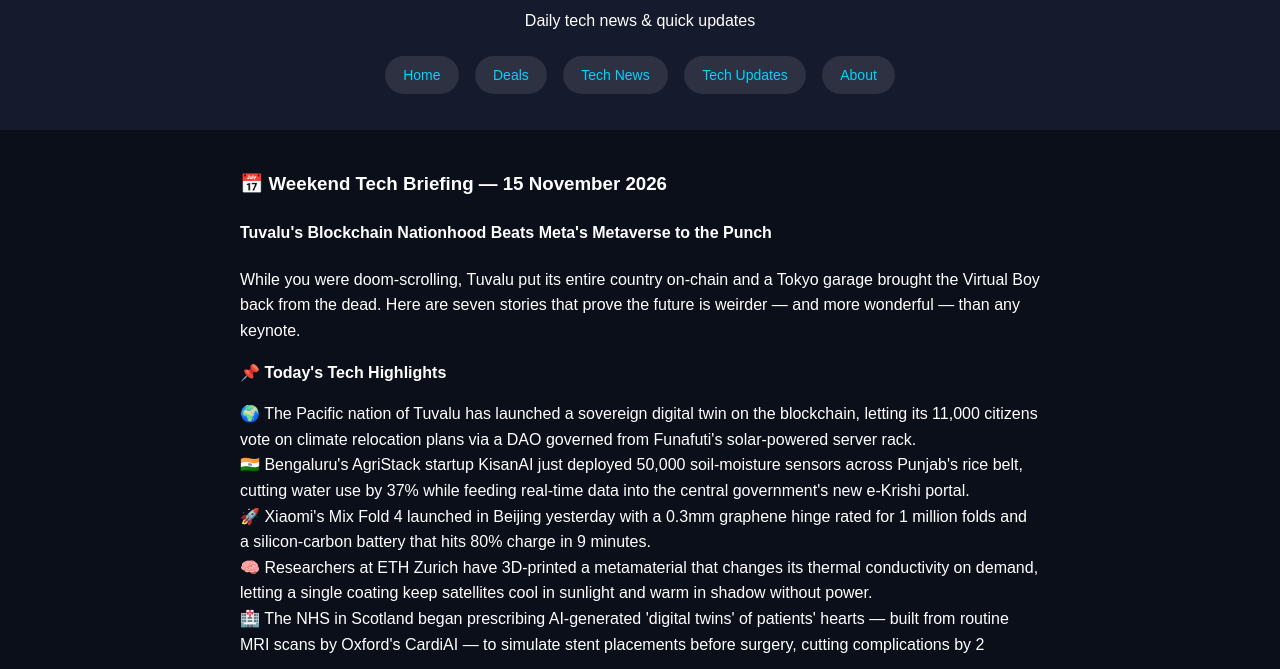
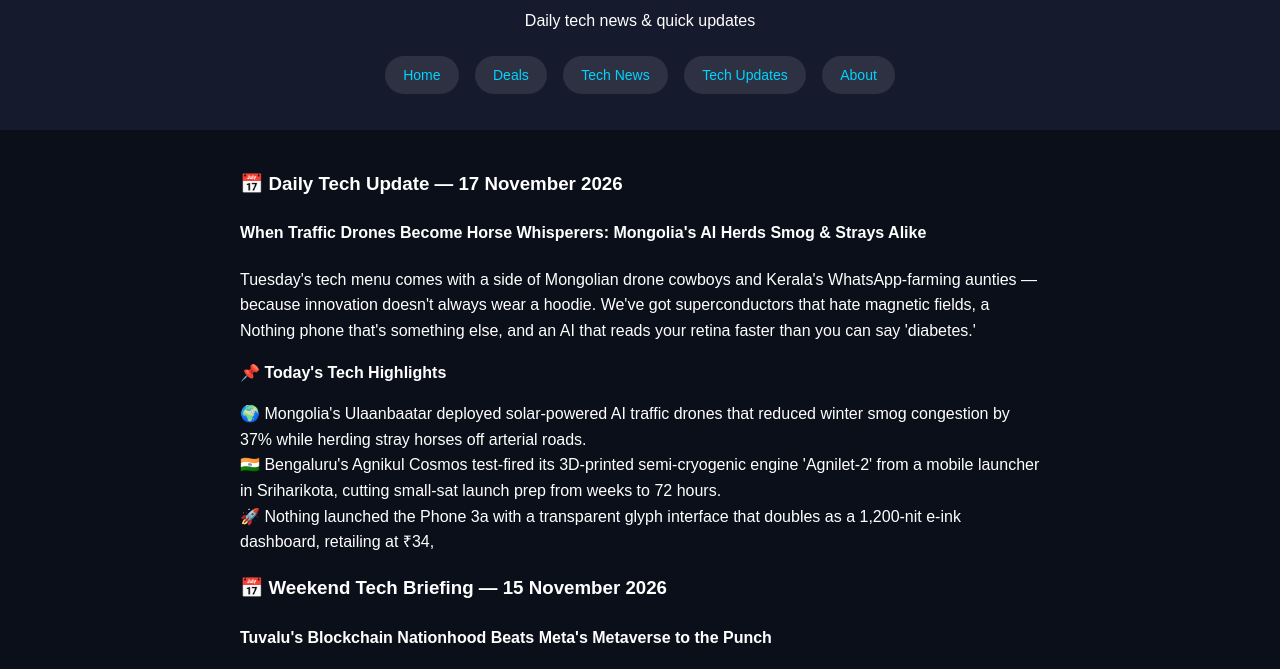
Before and after one commit to plugntech4u/plugntech4u.github.io, a plain HTML site: page tech-updates.html in a window 1280 px wide. Shown: the part 116-785 px from the top of the page. Drawn offline with Linux system fonts and the light colour scheme.

Commit message:
🤖 Auto: Daily tech update + sitemap 17 Nov 2026

```diff
--- a/tech-updates.html
+++ b/tech-updates.html
@@ -85,6 +85,17 @@
 
 <article>
     <!-- UPDATES_START -->
+
+<section class="update-entry">
+  <h3>📅 Daily Tech Update — 17 November 2026</h3>
+  <h4>When Traffic Drones Become Horse Whisperers: Mongolia's AI Herds Smog & Strays Alike</h4>
+  <p>Tuesday's tech menu comes with a side of Mongolian drone cowboys and Kerala's WhatsApp-farming aunties — because innovation doesn't always wear a hoodie. We've got superconductors that hate magnetic fields, a Nothing phone that's something else, and an AI that reads your retina faster than you can say 'diabetes.'</p>
+  <p><strong>📌 Today's Tech Highlights</strong></p>
+  <p>
+    🌍 Mongolia's Ulaanbaatar deployed solar-powered AI traffic drones that reduced winter smog congestion by 37% while herding stray horses off arterial roads.<br>
+    🇮🇳 Bengaluru's Agnikul Cosmos test-fired its 3D-printed semi-cryogenic engine 'Agnilet-2' from a mobile launcher in Sriharikota, cutting small-sat launch prep from weeks to 72 hours.<br>
+    🚀 Nothing launched the Phone 3a with a transparent glyph interface that doubles as a 1,200-nit e-ink dashboard, retailing at ₹34,
+
 
 <section class="update-entry">
   <h3>📅 Weekend Tech Briefing — 15 November 2026</h3>
```
Also changed, not shown: sitemap.xml (+5 -5 lines).
